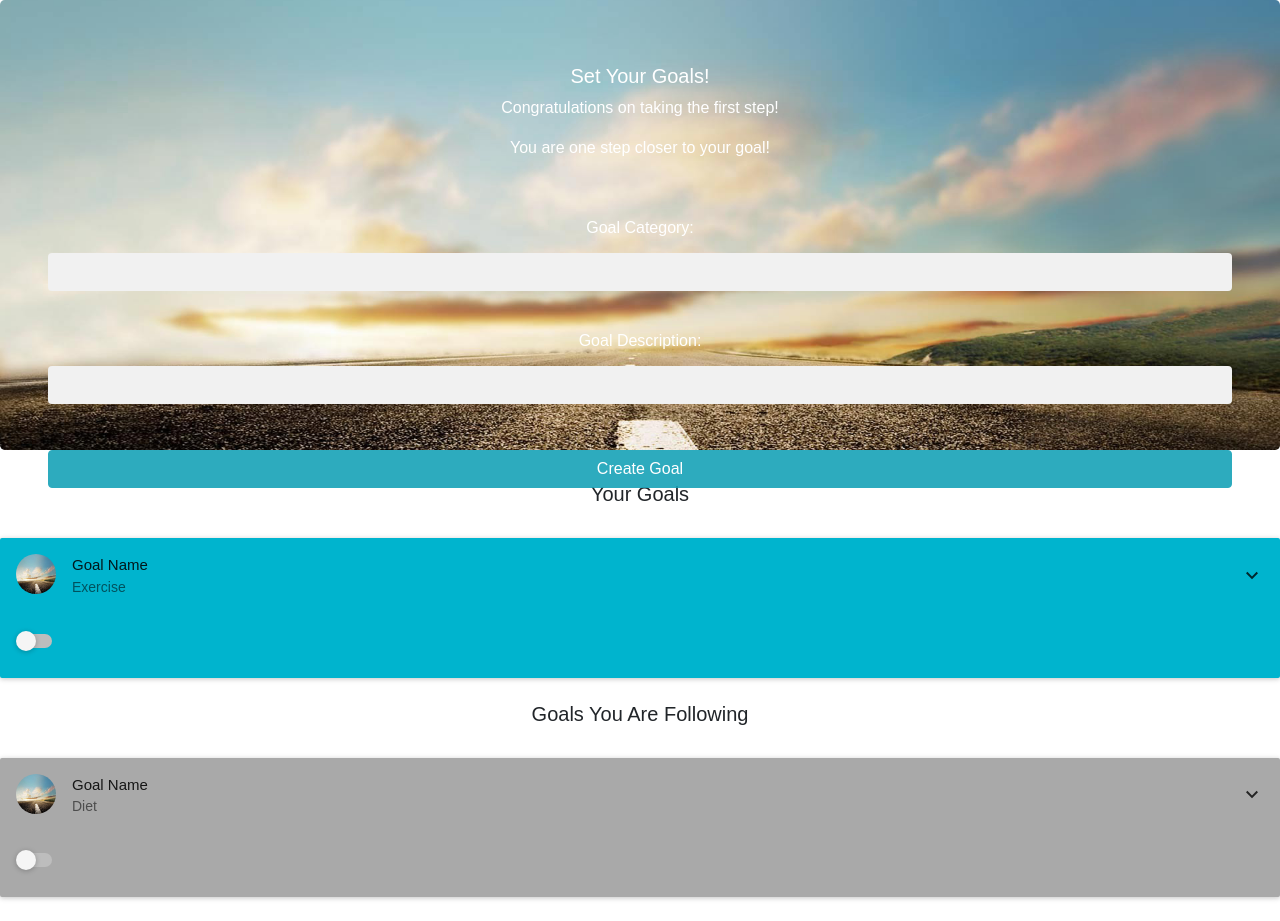
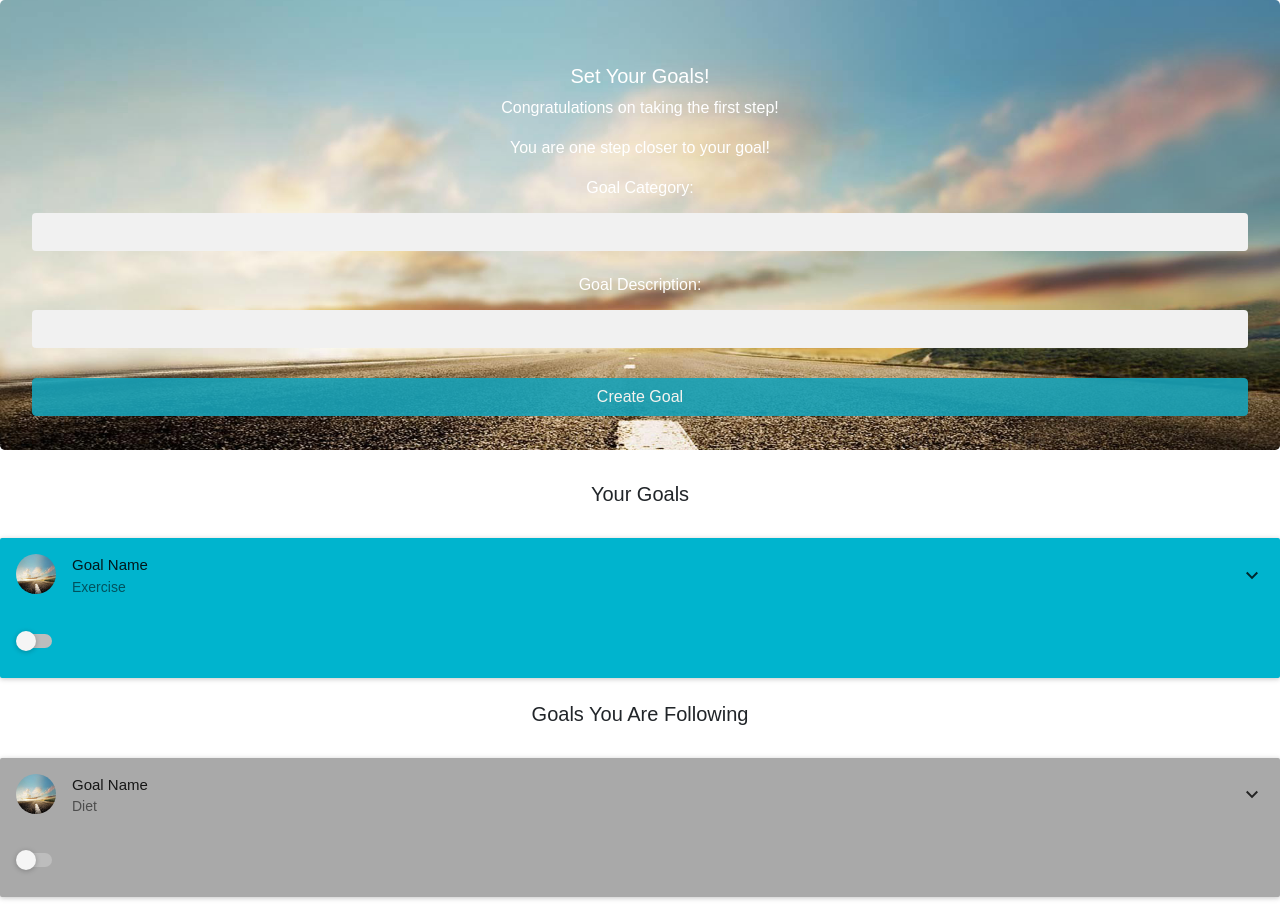
Before and after one commit to KDarch928/progression, a React (Create React App) app in the folder client/: page /userhome in a window 1280 px wide. Built offline with nearby package versions, Linux system fonts and the light colour scheme.

Commit message:
Update text alignment on form.

```diff
--- a/client/src/components/Goalform/Goalform.js
+++ b/client/src/components/Goalform/Goalform.js
@@ -8,14 +8,8 @@ const stylejumbo = {
 }
 
 const Goalform = props => (
-  <div>
-    <div className="container">
-      <div className="row">
-        <div className="col-md-12">
-        <br/>
-          <div className="panel-body">
     <form role="form">
-              <div className="form-group">
+
         <label for="goalCategory">Goal Category:</label>
         <input
          type="text"
@@ -24,8 +18,7 @@ const Goalform = props => (
          onChange={props.handleInputChange}
          required
           />
-              </div>
-              <div className="form-group">
+
         <label for="Goal">Goal Description:</label>
         <input
         type="text"
@@ -34,18 +27,13 @@ const Goalform = props => (
         onChange={props.handleInputChange}
         required
         />
-              </div>
       <button
       onClick={props.handleFormSubmit}
       type="submit"
       className="btn btn-info"
-              id="run-search"> Create Goal</button>
+      id="createGoal"> Create Goal</button>
     </form>
-          </div>
-        </div>
-      </div>
-   </div>
- </div>
+
 );
 
 export default Goalform;
```
Lines whose indentation alone changed are shown as unchanged.
